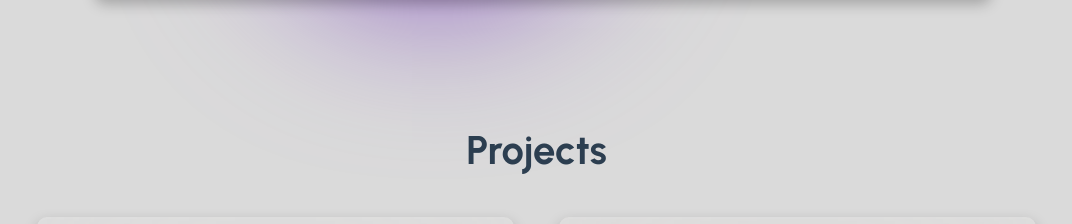
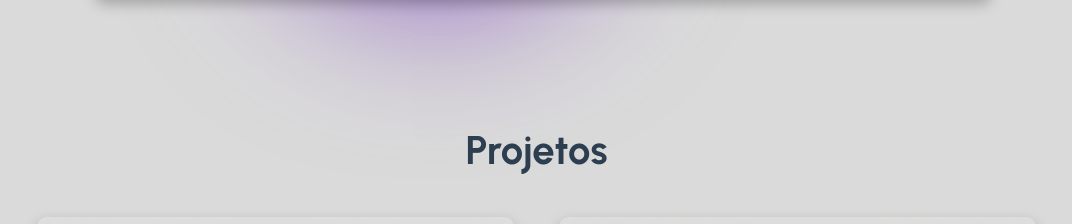
Before and after one commit to RanyelCerracena/Portfolio, a Vue app: page / in a window 1280 px wide. Shown: the part 1497-1721 px from the top of the page, without its empty margins (97-1169 px from the left). Built offline with nearby package versions, Linux system fonts and the light colour scheme; some icons are missing; a web font is replaced by a local one.

Commit message:
Inicialização da estrutura dos cards dos projetos

```diff
--- a/src/views/ProjectsView.vue
+++ b/src/views/ProjectsView.vue
@@ -1,14 +1,18 @@
 <template>
   <section class="projectContent">
     <div class="flexTitle">
-      <h2 class="cardTitle">Projects</h2>
+      <h2 class="cardTitle">Projetos</h2>
     </div>
     <section class="projects">
       <div class="card">
         <div class="cardHeader">
           <h4 class="projectTitle">3D Printer Calculator</h4>
         </div>
-        <div class="cardBody"></div>
+        <div class="cardBody">
+          <aside class="projectImg">
+
+          </aside>
+        </div>
       </div>
       <div class="card">
         <div class="cardHeader">
@@ -108,6 +112,7 @@ defineOptions({
 }
 .cardBody {
   height: 200px;
+  display: flex;
 }
 .showMoreButton{
   margin: 20px auto;
@@ -117,5 +122,6 @@ defineOptions({
   font-family: "Open Sans", sans-serif;
   font-weight: 600;
   font-size: 18px;
+  cursor: pointer;
 }
 </style>
```
